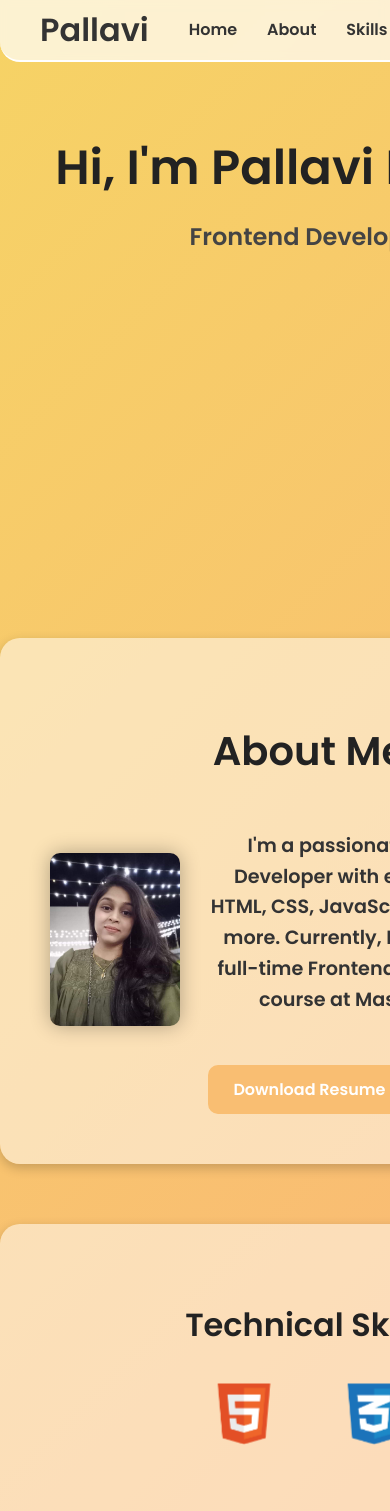
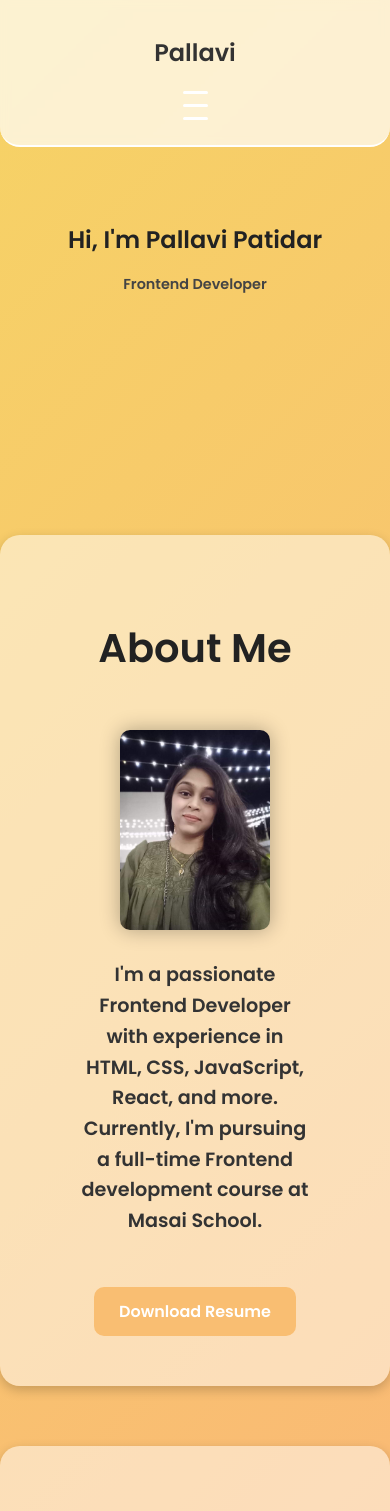
Before and after one commit to Pallavi-2410/digitalPortfolio, a React (Vite) app: page / in a window 390 px wide. Shown: the top 1511 px of the page. Built offline with nearby package versions, Linux system fonts and the light colour scheme.

Commit message:
media query added

```diff
--- a/src/components/Portfolio.jsx
+++ b/src/components/Portfolio.jsx
@@ -1,8 +1,9 @@
 import React from "react";
+import { useState } from "react";
 import { FaGithub, FaLinkedin, FaEnvelope, FaExternalLinkAlt } from "react-icons/fa";
 import { motion } from "framer-motion";
 import "../styles/Portfolio.css";
-// import photo from "../images/profileImg.jpg"
+import "../styles/mediaQuery.css"
 import logo from "../images/girlLogo.gif"
 import profilePic from "../images/profileImg.jpg"
 import Pallavi_Patidar_Resume from "../resume/PallaviPatidar-FrontendDeveloper.pdf"
@@ -17,6 +18,8 @@ import netlify from "../images/techLogo/netlify.png"
 import projectBanner from "../images/projectBanner.png"
 
 export default function Portfolio() {
+    const [menuOpen, setMenuOpen] = useState(false);
+
     const handleResumeDownload = () => {
         window.open("https://drive.google.com/file/d/1KpG9w29NN_C6AP0F3ZoH80-vXnHBQHq0/view?usp=sharing")
         const link = document.createElement('a');
@@ -24,6 +27,10 @@ export default function Portfolio() {
         link.download = 'Pallavi_Patidar_Resume.pdf';
         link.click();
     };
+    const toggleMenu = () => {
+        setMenuOpen(!menuOpen);
+    };
+
     return (
         <div className="portfolio-container">
             <div className="background-overlay"></div>
@@ -32,7 +39,12 @@ export default function Portfolio() {
                 {/* Navigation Bar */}
                 <nav className="navbar sticky-nav">
                     <h1 className="logo">Pallavi</h1>
-                    <ul className="nav-links">
+                    <div className={`hamburger ${menuOpen ? "open" : ""}`} onClick={toggleMenu}>
+                        <div></div>
+                        <div></div>
+                        <div></div>
+                    </div>
+                    <ul className={`nav-links ${menuOpen ? "active" : ""}`} onClick={() => setMenuOpen(false)}>
                         <li><a href="#home">Home</a></li>
                         <li><a href="#about">About</a></li>
                         <li><a href="#skills">Skills</a></li>
--- a/src/styles/Portfolio.css
+++ b/src/styles/Portfolio.css
@@ -10,13 +10,13 @@ body {
     box-sizing: border-box;
     width: 100%;
     max-width: 100vw;
-    overflow-x: hidden;
+    /* overflow-x: hidden; */
 }
 
 .portfolio-container {
     position: relative;
+    min-width: 100vw;
     min-height: 100vh;
-    min-width: 100vw;
     background: linear-gradient(135deg, #f6d365, #fda085);
     animation: gradientAnimation 10s ease infinite;
     color: #333;
@@ -92,6 +92,44 @@ body {
 .sticky-nav {
     position: sticky;
     top: 0;
+}
+
+.hamburger {
+    display: none;
+    flex-direction: column;
+    cursor: pointer;
+}
+
+.hamburger div {
+    width: 25px;
+    height: 3px;
+    background-color: #fff;
+    margin: 5px 0;
+    border-radius: 2px;
+}
+/* Smooth transition for menu */
+.nav-links {
+    transition: all 0.3s ease;
+}
+
+.nav-links li {
+    margin: 1rem 0;
+}
+/* Add some animation for hamburger menu */
+.hamburger div {
+    transition: all 0.3s ease;
+}
+
+.hamburger.open div:nth-child(1) {
+    transform: rotate(45deg) translate(5px, 5px);
+}
+
+.hamburger.open div:nth-child(2) {
+    opacity: 0;
+}
+
+.hamburger.open div:nth-child(3) {
+    transform: rotate(-45deg) translate(5px, -5px);
 }
 
 /* Hero section */
--- /dev/null
+++ b/src/styles/mediaQuery.css
@@ -0,0 +1,157 @@
+/* Responsive CSS for Portfolio */
+
+@media (max-width: 1200px) {
+    .skills-list {
+        margin: auto 50px;
+    }
+
+    .project-banner {
+        padding: 30px;
+    }
+}
+
+@media (max-width: 992px) {
+    .nav-links {
+        gap: 20px;
+    }
+
+    .skills-list {
+        margin: auto 30px;
+    }
+
+    .about-flex {
+        flex-direction: column;
+        align-items: center;
+    }
+
+    .about-flex img {
+        width: 150px;
+    }
+
+    .hero-title {
+        font-size: 2.5rem;
+    }
+
+    .hero-subtitle {
+        font-size: 1.2rem;
+    }
+
+    .logopic {
+        width: 250px;
+        height: 230px;
+    }
+}
+
+@media (max-width: 768px) {
+    .navbar {
+        flex-direction: column;
+        height: auto;
+    }
+
+    .nav-links {
+        display: none;
+        flex-direction: column;
+        position: absolute;
+        top: 60px;
+        right: 2rem;
+        background-color: #333;
+        border-radius: 5px;
+        padding: 1rem;
+    }
+
+    .nav-links.active {
+        display: flex;
+    }
+
+    .hamburger {
+        display: flex;
+    }
+
+    .skills-list {
+        gap: 20px;
+    }
+
+    .skill-item img {
+        width: 50px;
+        height: 50px;
+    }
+
+    .project-links a {
+        padding: 6px 15px;
+    }
+}
+
+@media (max-width: 576px) {
+    .hero-title {
+        font-size: 2rem;
+    }
+
+    .hero-subtitle {
+        font-size: 1rem;
+    }
+
+    .logopic {
+        width: 200px;
+        height: 180px;
+    }
+
+    .skills-list {
+        flex-direction: column;
+        align-items: center;
+    }
+
+    .skill-item {
+        width: 80px;
+        height: 80px;
+    }
+
+    .project-links {
+        flex-direction: column;
+        gap: 10px;
+    }
+
+    .contact-details p {
+        font-size: 0.9rem;
+    }
+}
+
+@media (max-width: 400px) {
+    .logo {
+        font-size: 1.5rem;
+    }
+
+    .hero-title {
+        font-size: 1.5rem;
+    }
+
+    .hero-subtitle {
+        font-size: 0.9rem;
+    }
+
+    .logopic {
+        width: 150px;
+        height: 130px;
+    }
+
+    .skill-item {
+        width: 60px;
+        height: 60px;
+    }
+
+    .project-banner h2 {
+        font-size: 1.5rem;
+    }
+
+    .project-links a {
+        font-size: 0.8rem;
+        padding: 5px 10px;
+    }
+
+    .contact-details p {
+        font-size: 0.8rem;
+    }
+
+    .footer {
+        font-size: 0.7rem;
+    }
+}
```
